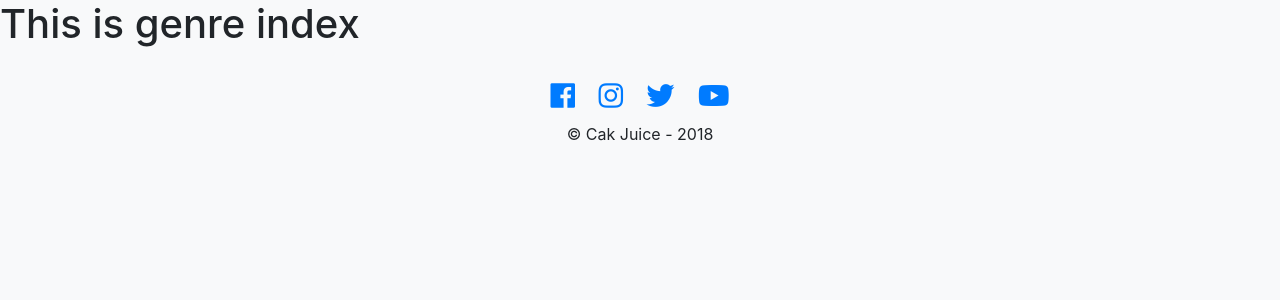
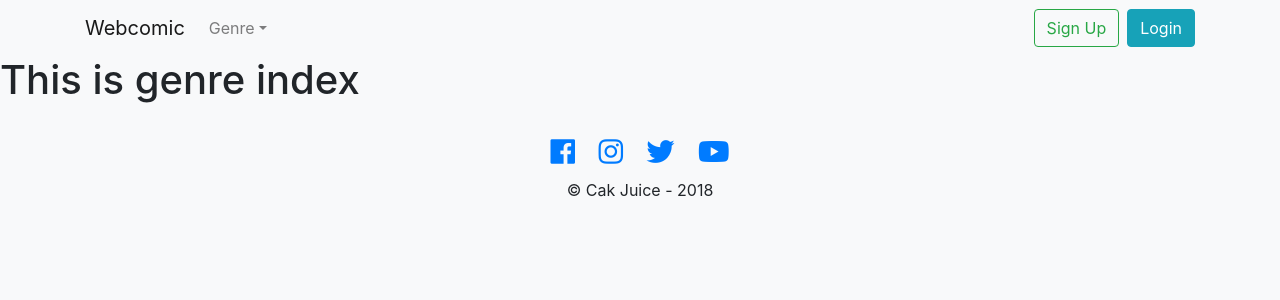
Before and after one commit to CakJuice/django-webcomic, a Django app: template webcomic_site/genre/templates/genre/index.html in a window 1280 px wide. Shown: the top 300 px of the page. Run offline with Django 3.2, Linux system fonts and the light colour scheme; the template is opened without the code that fills it, so the values that code supplies are empty; some libraries are stand-ins or nearby versions.

Commit message:
create context_processors for genre

```diff
--- a/templates/layouts/main_layout.html
+++ b/templates/layouts/main_layout.html
@@ -1,7 +1,7 @@
 {% extends 'layouts/master_layout.html' %}
 
 {% block navbar %}
-  {# % include 'layouts/navbar.html' % #}
+  {% include 'layouts/navbar.html' %}
 {% endblock %}
 
 {% block footer %}
--- a/templates/layouts/navbar.html
+++ b/templates/layouts/navbar.html
@@ -1,6 +1,6 @@
-<nav class="navbar navbar-expand-sm navbar-light px-5 py-3">
-  <!--<div class="container">-->
-    <a class="navbar-brand" href="{% url 'homepage' %}">Webcomic <span class="sr-only">(current)</span></a>
+<nav class="navbar navbar-expand-sm navbar-light">
+  <div class="container">
+    <a class="navbar-brand" href="#">Webcomic <span class="sr-only">(current)</span></a>
     <button class="navbar-toggler" type="button" data-toggle="collapse" data-target="#navbarContent"
             aria-controls="navbarContent" aria-expanded="false" aria-label="Toggle navigation">
       <span class="navbar-toggler-icon"></span>
@@ -13,7 +13,7 @@
              aria-haspopup="true" aria-expanded="false">Genre</a>
           <div class="dropdown-menu" aria-labelledby="genreDropdown">
             {% for genre in comic_genre %}
-              <a class="dropdown-item" href="{% url 'genre_detail' genre.slug %}">{{ genre.name }}</a>
+              <a class="dropdown-item" href="#">{{ genre.name }}</a>
             {% endfor %}
           </div>
         </li>
@@ -24,20 +24,20 @@
             <a class="nav-link dropdown-toggle" id="userNavbarDropdown" role="button" href="#" data-toggle="dropdown"
                aria-haspopup="true" aria-expanded="false">{{ user.get_username }}</a>
             <div class="dropdown-menu dropdown-menu-right" aria-labelledby="userDropdown">
-              <a class="dropdown-item" href="{% url 'comic_create' %}">Create New Comic</a>
+              <a class="dropdown-item" href="#">Create New Comic</a>
               <div class="dropdown-divider"></div>
-              <a class="dropdown-item" href="{% url 'logout' %}">Logout</a>
+              <a class="dropdown-item" href="#">Logout</a>
             </div>
           </li>
         {% else %}
           <li class="nav-item">
-            <a class="btn btn-outline-success" role="button" href="{% url 'signup' %}">Sign Up</a>
+            <a class="btn btn-outline-success" role="button" href="#">Sign Up</a>
           </li>
           <li class="nav-item">
-            <a class="btn btn-info ml-2" role="button" href="{% url 'login' %}">Login</a>
+            <a class="btn btn-info ml-2" role="button" href="#">Login</a>
           </li>
         {% endif %}
       </ul>
     </div>
-  <!--</div>-->
+  </div>
 </nav>
--- a/webcomic_site/genre/models.py
+++ b/webcomic_site/genre/models.py
@@ -12,7 +12,7 @@ class Genre(BaseModel):
 
     class Meta:
         db_table = settings.DATABASE_TABLE_PREFIX + 'genre'
-        ordering = ('-updated_at',)
+        ordering = ('name',)
 
     def __str__(self):
         return self.name
--- a/webcomic_site/settings.py
+++ b/webcomic_site/settings.py
@@ -66,6 +66,7 @@ TEMPLATES = [
                 'django.template.context_processors.request',
                 'django.contrib.auth.context_processors.auth',
                 'django.contrib.messages.context_processors.messages',
+                'webcomic_site.genre.context_processors.genre',
             ],
         },
     },
```
Also changed, not shown: webcomic_site/genre/context_processors.py (added, +7 -0 lines), webcomic_site/genre/migrations/0001_initial.py.
